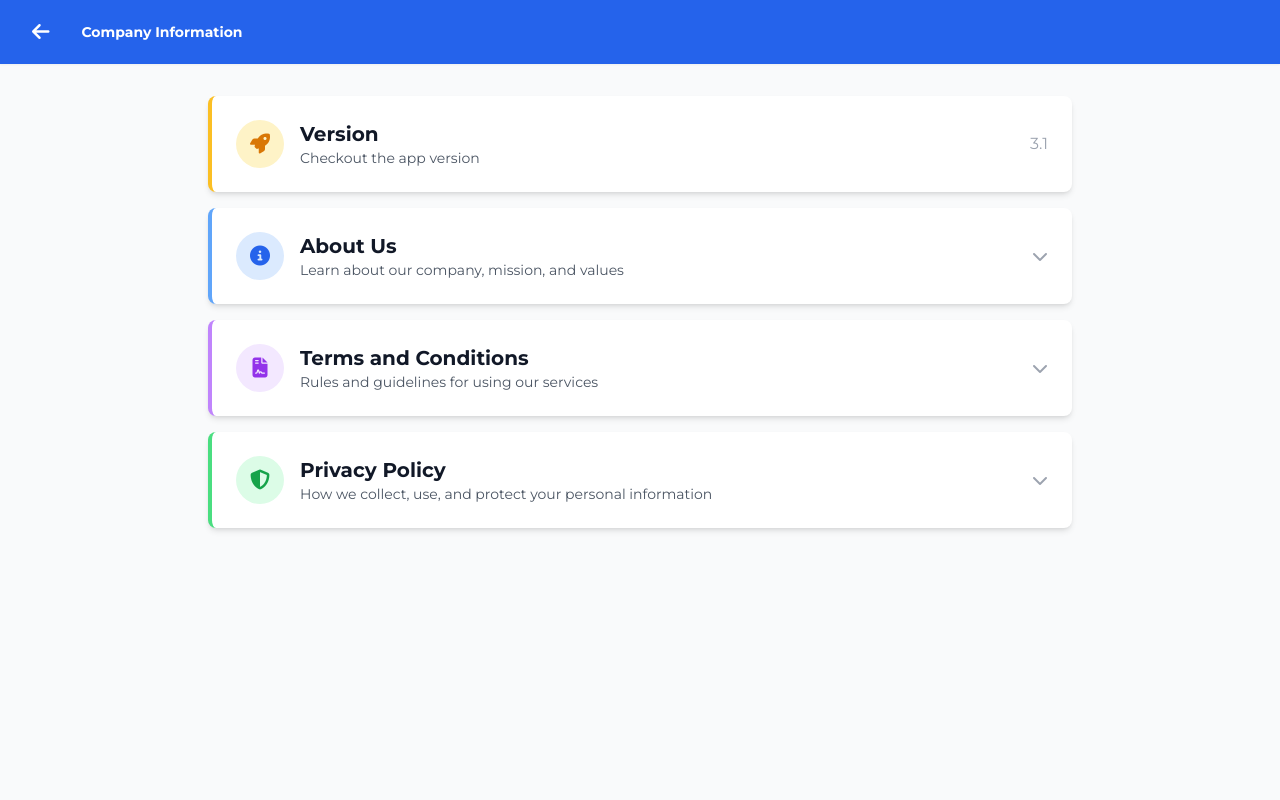
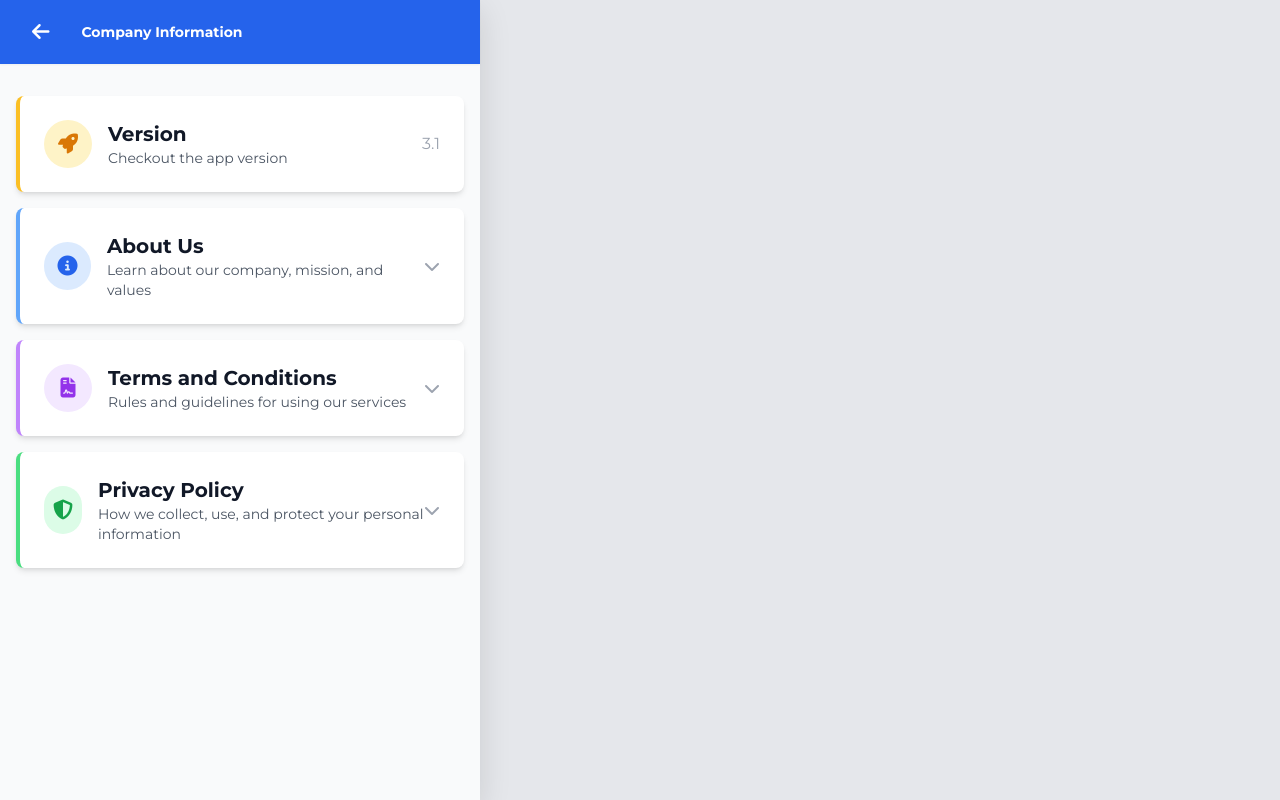
Before and after one commit to Attamakevin/Trivago_App, a Flask app: page /about_us in a window 1280 px wide. Run offline with Flask 3, Linux system fonts and the light colour scheme; some libraries are stand-ins or nearby versions.

Commit message:
screen size updated

```diff
--- a/hotel_app/static/css/user.css
+++ b/hotel_app/static/css/user.css
@@ -8,6 +8,26 @@
 body {
   line-height: 1.6;
   color: #333;
+}
+
+:root {
+  --mobile-shell-max: 480px;
+  --mobile-shell-bg: #f9fafb;
+  --desktop-backdrop: #e5e7eb;
+}
+
+@media (min-width: 768px) {
+  html {
+    background: var(--desktop-backdrop);
+  }
+
+  body {
+    max-width: var(--mobile-shell-max);
+    margin: 0 auto;
+    min-height: 100vh;
+    background: var(--mobile-shell-bg);
+    box-shadow: 0 10px 30px rgba(0, 0, 0, 0.12);
+  }
 }
 
 .gradient-bg {
@@ -793,7 +813,8 @@ input:checked + .slider:before {
     box-shadow: 0 0 5px rgba(251, 191, 36, 0.5);
   }
   50% {
-    box-shadow: 0 0 20px rgba(251, 191, 36, 0.8),
+    box-shadow:
+      0 0 20px rgba(251, 191, 36, 0.8),
       0 0 30px rgba(251, 191, 36, 0.6);
   }
 }
```
Also changed, not shown: hotel_app/static/css/admin.css (+21 -1 lines), hotel_app/templates/home.html (+16 -9 lines), 1 other file.
